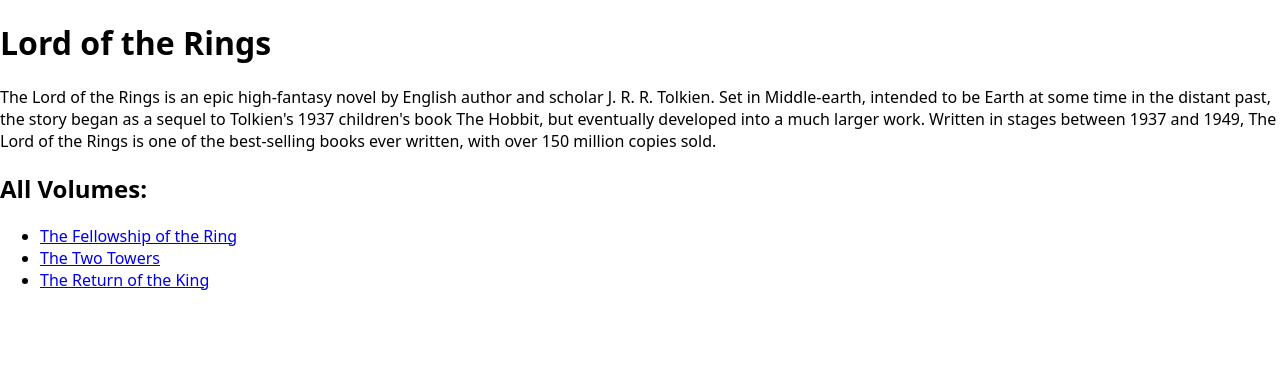
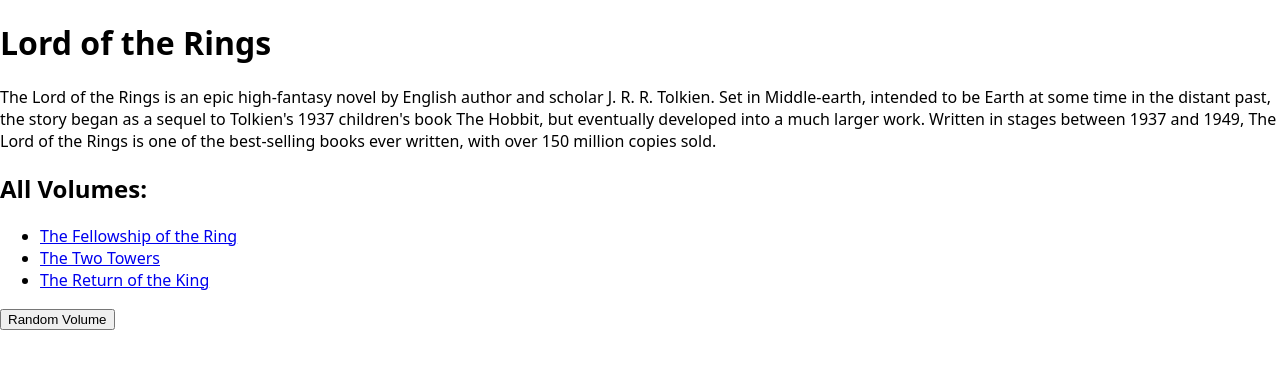
Before and after one commit to versacrvm/challenges, a Next.js app in the folder lord-of-the-rings-app/lotr-app/: page / in a window 1280 px wide. Shown: the top 368 px of the page. Built offline with nearby package versions, Linux system fonts and the light colour scheme.

Commit message:
add random volume function

```diff
--- a/lord-of-the-rings-app/lotr-app/pages/index.js
+++ b/lord-of-the-rings-app/lotr-app/pages/index.js
@@ -3,9 +3,15 @@
 import Head from "next/head";
 import Link from "next/link";
 import { volumes } from "./lib/data.js";
+import { useRouter } from "next/router.js";
 
 export default function Volumes() {
   console.log({ volumes });
+  const router = useRouter();
+  function getRandomElement(array) {
+    const randomSlug = array[Math.floor(Math.random() * array.length)].slug;
+    router.push(`/volumes/${randomSlug}`);
+  }
   return (
     <>
       <Head>
@@ -22,6 +28,9 @@
             </li>
           ))}
         </ul>
+        <button type="button" onClick={() => getRandomElement(volumes)}>
+          Random Volume
+        </button>
       </main>
     </>
   );
```
